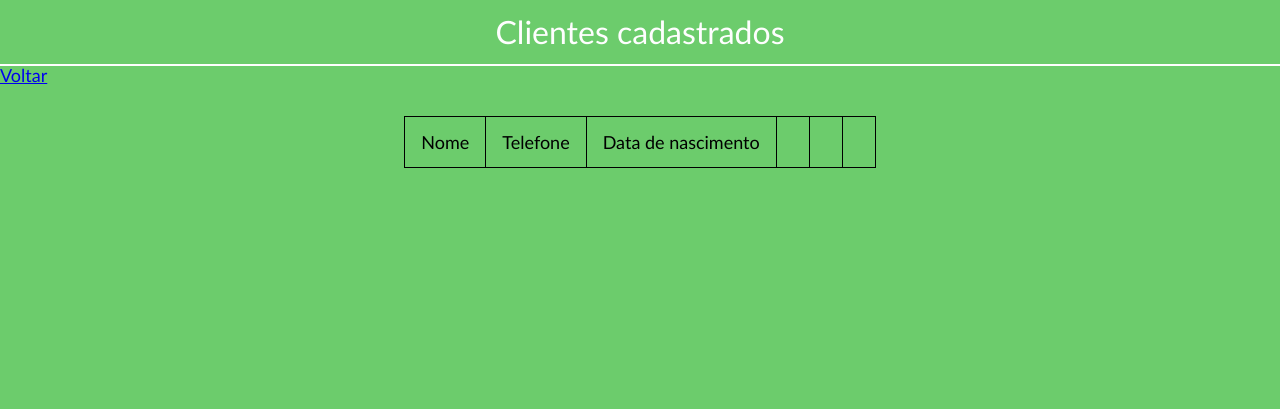
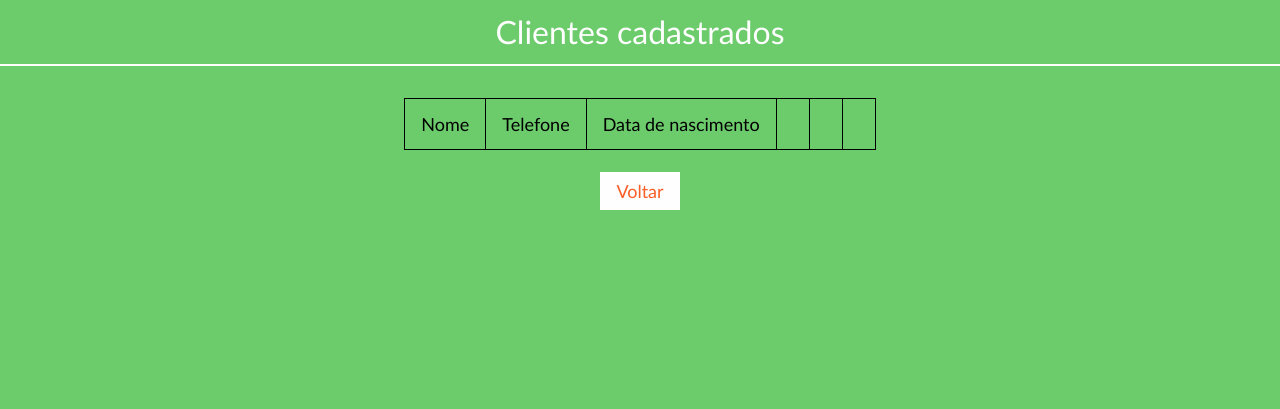
Before and after one commit to assuncaovictor/avaliacao-para-dev, a PHP site: page /?pag=1 in a window 1280 px wide. Shown: the part 75-484 px from the top of the page. Run offline with PHP 8.4, Linux system fonts and the light colour scheme; data that the repository does not hold is empty.

Commit message:
correções

```diff
--- a/src/Infra/ConnectDatabase.php
+++ b/src/Infra/ConnectDatabase.php
@@ -21,7 +21,7 @@ class ConnectDatabase
         $usuario = "root";
 
         // A senha do usuário que vai realizar a conexão
-        $senha = "null";
+        $senha = null;
 
         $connection = new PDO(
             "mysql:host=$host;dbname=$dbnome;charset=utf8mb4",
--- a/src/view/_components/clientes.php
+++ b/src/view/_components/clientes.php
@@ -23,7 +23,8 @@
                 </tr>
             <?php } ?>
         </tbody>
-        <tfoot class="paginacao">
+    </table>
+    <div class="paginacao">
 
         <?php
         $voltar = "<a href='?pag=" . $_GET['pag'] - 1 . "'>Voltar</a>";
@@ -37,9 +38,7 @@
         <?php } ?>
 
         <?= $dados['avancar'] ? $avancar : '' ?>
-
-        </tfoot>
-    </table>
+    </div>
 <?php } else { ?>
     <div>
         <span>Nenhum usuário cadastrados</span>
```
Lines whose indentation alone changed are shown as unchanged.
